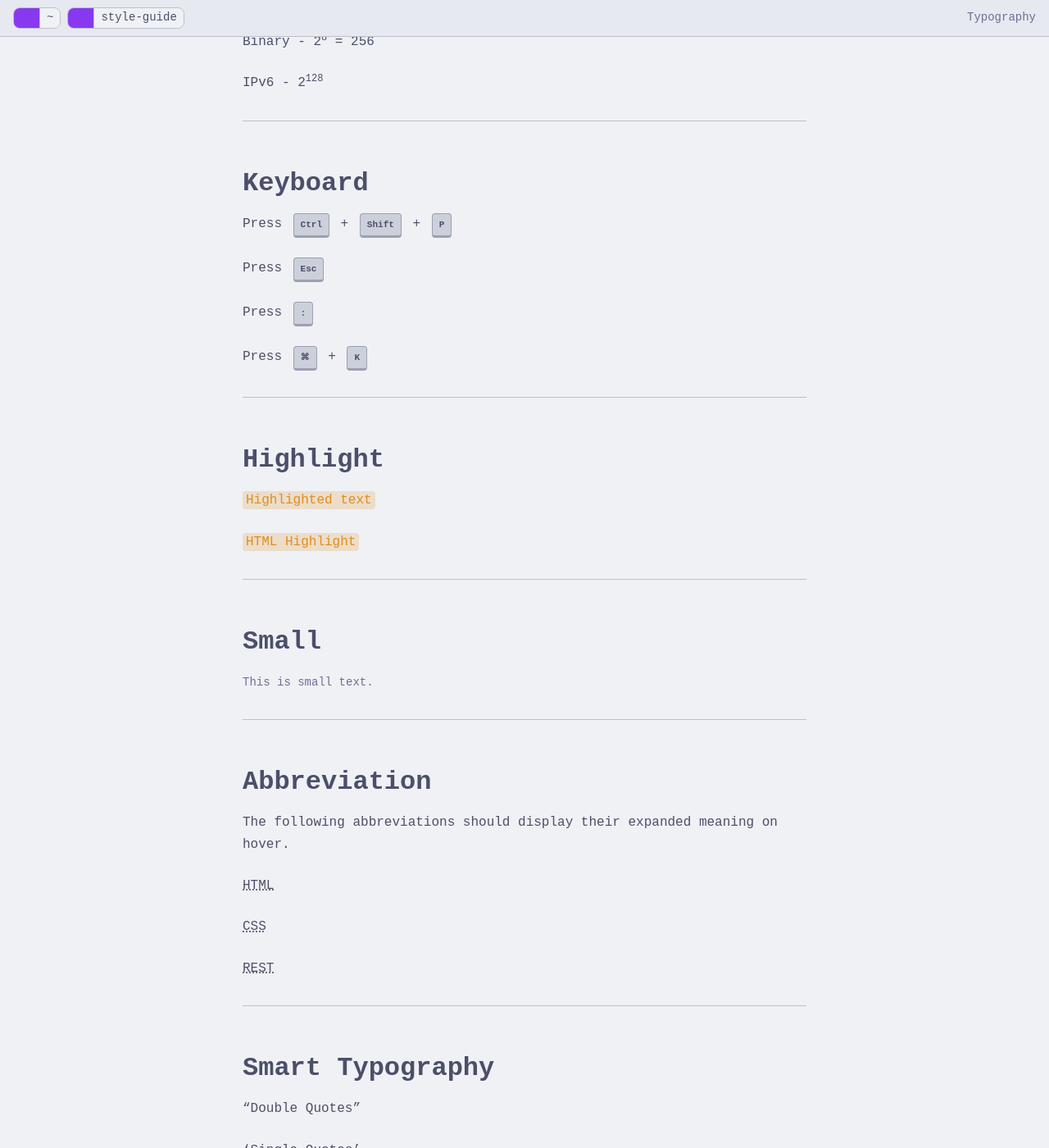
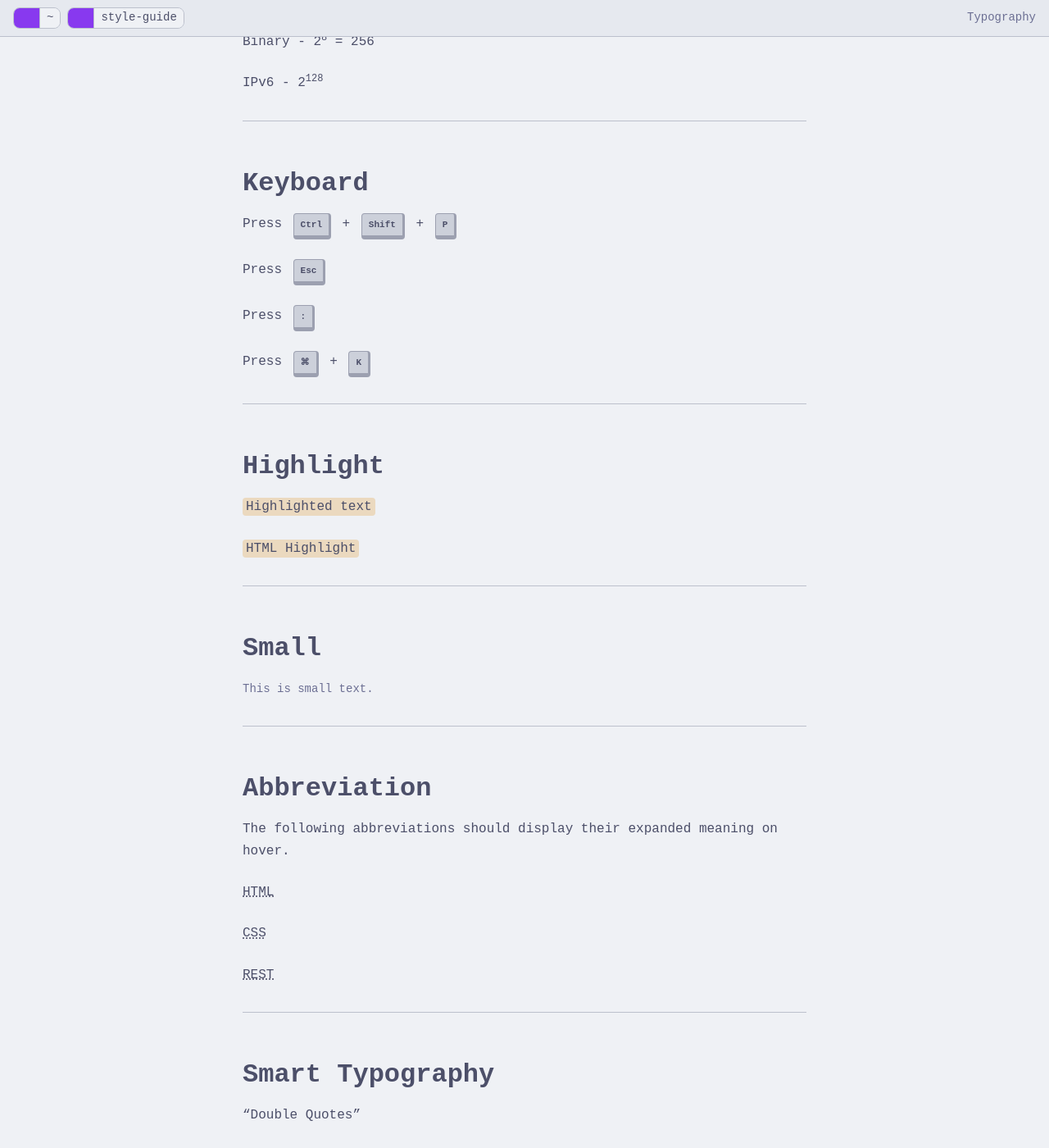
Before and after one commit to venkateshcv1809/venkateshcv1809.github.io, a Jekyll site: the page built from _pages/style-guide/typography.md, in a window 1280 px wide and 1400 px high, scrolled down 3738 px. Shown: the whole window at 82% size. Built offline with Jekyll 4.4.1, drawn with Linux system fonts in a browser that asks for light colours; some web fonts are replaced.

Commit message:
feat: Update styles for Typography

```diff
--- a/_sass/core/_prose.scss
+++ b/_sass/core/_prose.scss
@@ -8,7 +8,6 @@
 // ----------------------------------------------------------
 
 :is(h1, h2, h3, h4, h5, h6) {
-    color: var(--text-primary);
     font-weight: 700;
     line-height: var(--line-height-heading);
     margin-bottom: var(--space-4);
@@ -35,18 +34,14 @@ $heading-scale: (
 // ----------------------------------------------------------
 
 p {
-    color: var(--text-primary);
-    line-height: var(--line-height-body);
     margin-bottom: var(--space-5);
 }
 
 strong {
-    color: var(--text-primary);
     font-weight: 700;
 }
 
 em {
-    color: inherit;
     font-style: italic;
 }
 
@@ -77,8 +72,8 @@ s {
 }
 
 mark {
-    color: var(--color-warning);
-    background: color-mix(in srgb, var(--color-warning) 20%, transparent);
+    color: inherit;
+    background: color-mix(in srgb, var(--color-warning) 25%, transparent);
     padding: 0.125em 0.25em;
     border-radius: var(--radius-sm);
 }
@@ -102,7 +97,8 @@ kbd {
     background: var(--background-tertiary);
 
     border: 1px solid var(--border-strong);
-    border-bottom-width: 3px;
+    border-bottom-width: 5px;
+    border-right-width: 3px;
     border-radius: var(--radius-sm);
 
     padding: var(--space-1) var(--space-2);
--- a/_sass/core/_reset.scss
+++ b/_sass/core/_reset.scss
@@ -10,8 +10,6 @@ html {
 }
 
 body {
-    min-height: 100vh;
-
     margin: 0;
 
     background-color: var(--background-primary);
--- a/_sass/layout/_layout.scss
+++ b/_sass/layout/_layout.scss
@@ -3,11 +3,6 @@ body {
 
     display: flex;
     flex-direction: column;
-
-    background: var(--background-primary);
-    color: var(--text-primary);
-
-    font-family: var(--font-mono);
 }
 
 .layout {
```
